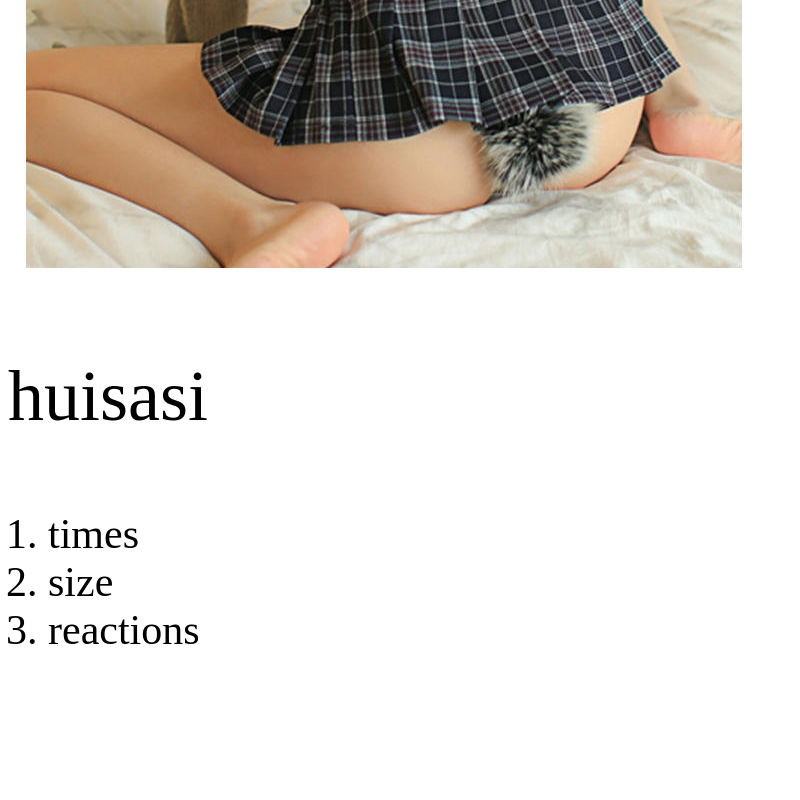
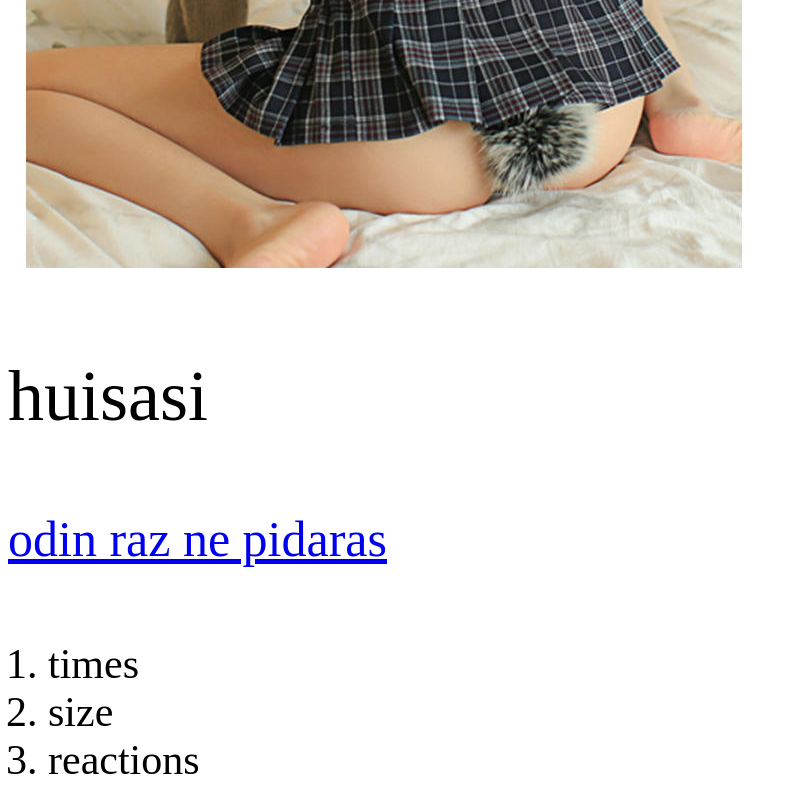
Before and after one commit to Prom1nade/Prom1nade.github.io, a plain HTML site: page index.html in a window 1280 px wide. Shown: the part 1074-1874 px from the top of the page, without its empty margins (0-800 px from the left). Before the commit the page ends 1744 px from the top, so only its background shows below. Drawn offline with Linux system fonts and the light colour scheme.

Commit message:
Update index.html

```diff
--- a/index.html
+++ b/index.html
@@ -19,10 +19,15 @@
         <p>check it out boys,this is kanat's future wife</p>
         <img src="image/kanat's wife.jpg" alt="janara">
         <p>huisasi</p>
+        <p><a href="https://www.google.com/webhp?hl=zh-CN&sa=X&ved=0ahUKEwiIoJi5rsXnAhVBwcQBHVUHC1oQPAgH">odin raz ne pidaras</a>
+
+
+        </p>
         <ol>
             <li>times</li>
             <li>size</li>
             <li>reactions</li>
+
 
 
 
```
